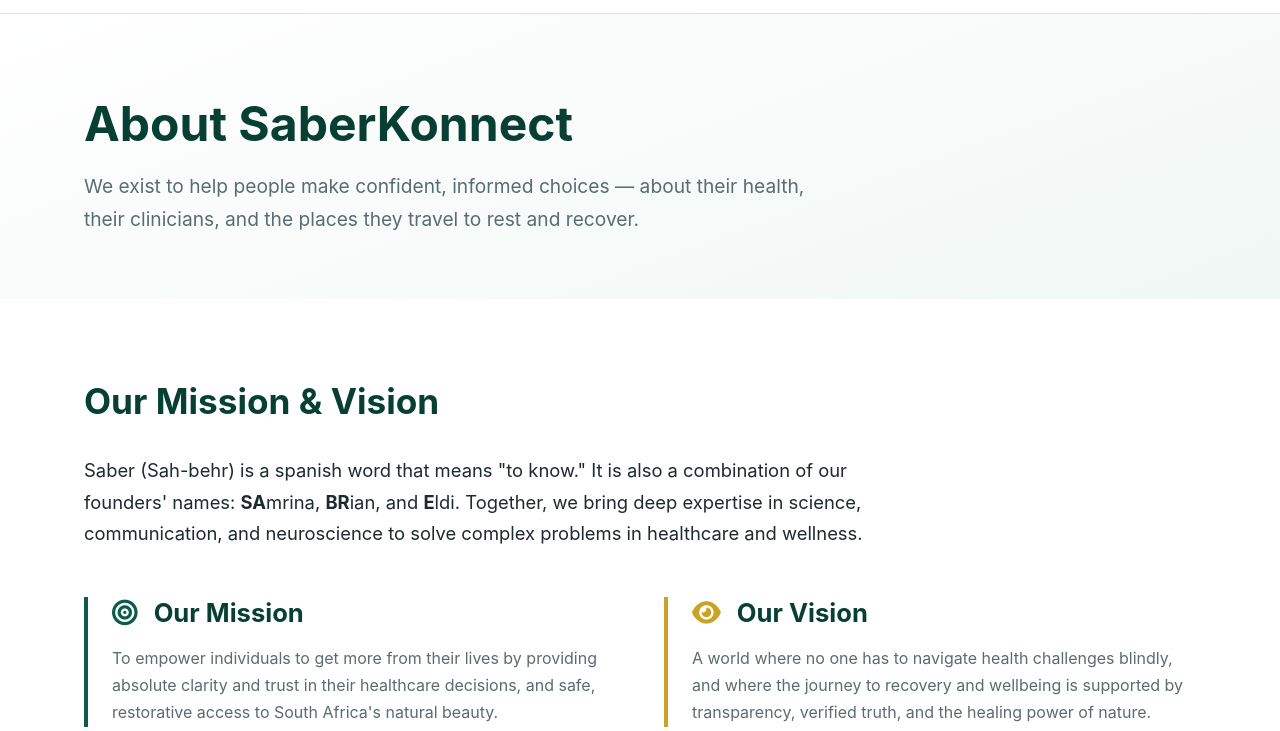
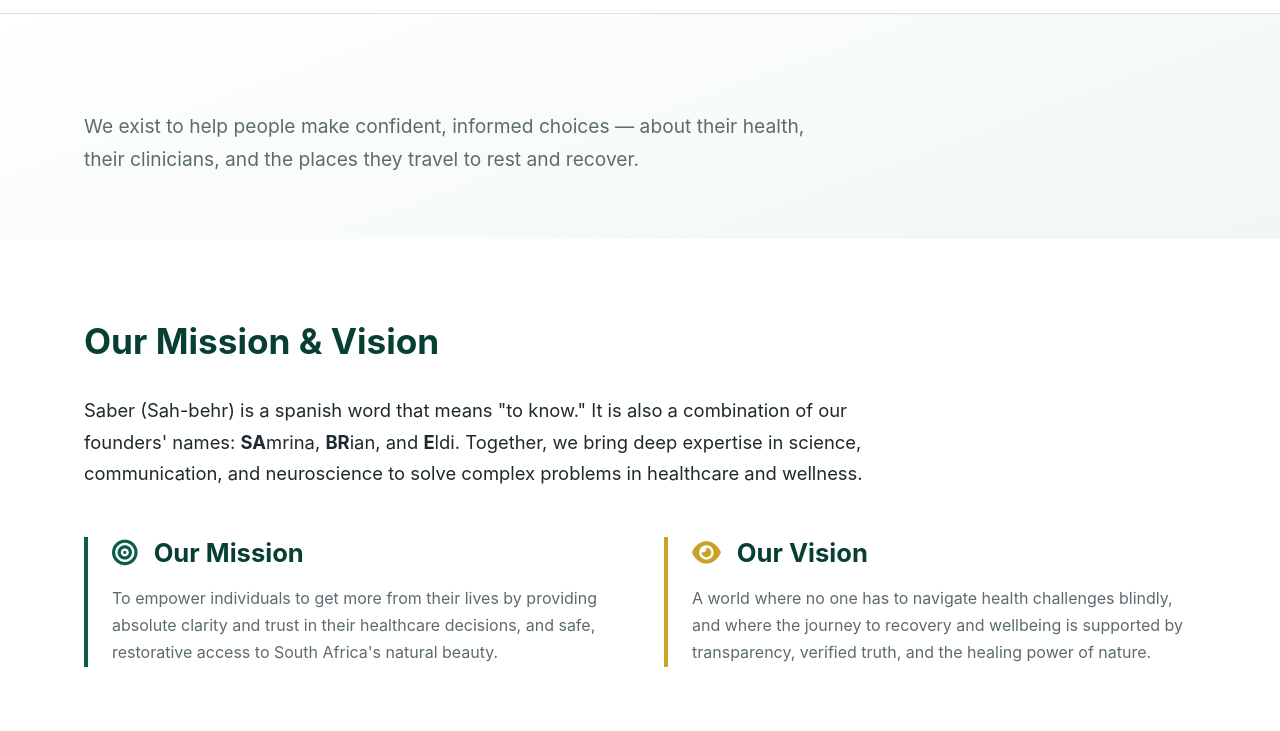
Before and after one commit to srehmanvnt-hash/saberkonnect-preview, a plain HTML site: page about.html in a window 1280 px wide. Shown: the part 69-800 px from the top of the page. Drawn offline with Linux system fonts and the light colour scheme.

Commit message:
Update about.html

```diff
--- a/about.html
+++ b/about.html
@@ -120,7 +120,7 @@
 
 <section class="page-hero">
   <div class="container">
-    <h1>About SaberKonnect</h1>
+    <h1></h1>
     <p>We exist to help people make confident, informed choices — about their health, their clinicians, and the places they travel to rest and recover.</p>
   </div>
 </section>
```
